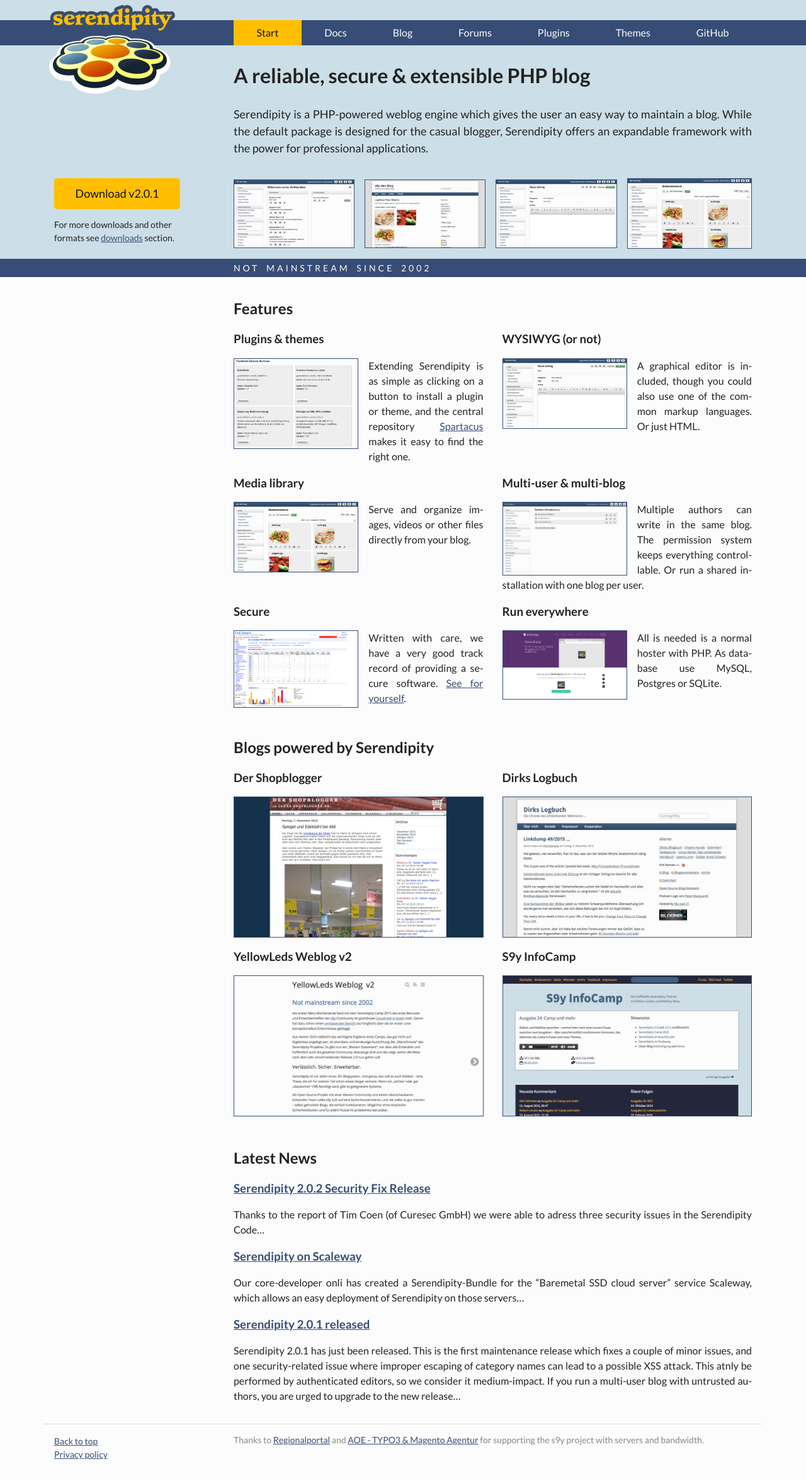
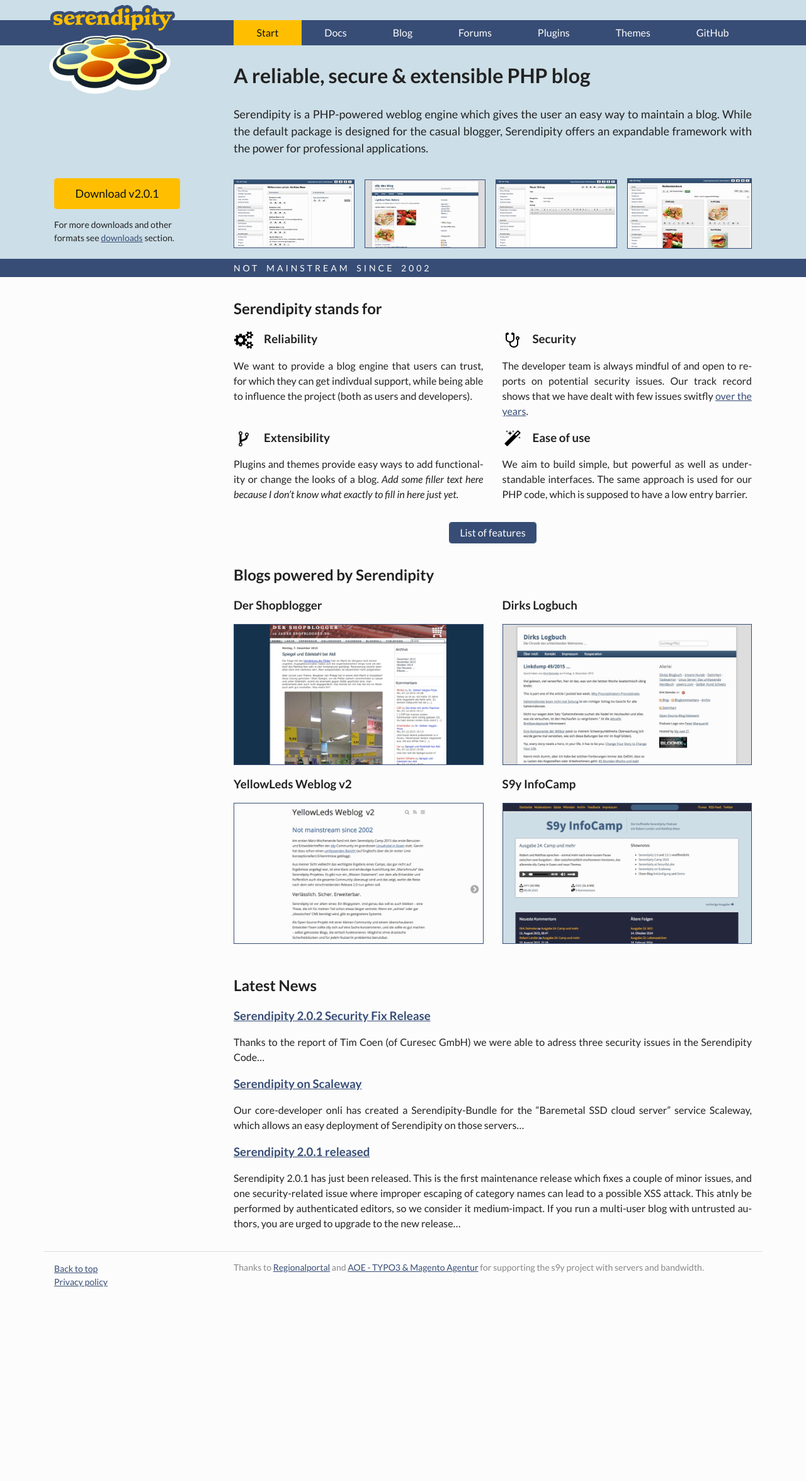
Before and after one commit to s9y/s9y.github.io, a Jekyll site: the page built from index.md, in a window 1280 px wide. Shown: the whole page at 63% size. Built offline with Jekyll 4.4.1, drawn with Linux system fonts in a browser that asks for light colours; nearby versions of some CDN libraries; after the commit the page ends 2078 px from its top, so only the background shows below that.

Commit message:
Revamped 'Features' section on start page
- Use 4 items in the features section instead of 6
- Use icons next to headings instead of screenshots next to copy
- Add a button link to separate 'Features' page
- Add new icons assets
- Remove obsolete screenhot image assets

```diff
--- a/_sass/modules/_features.scss
+++ b/_sass/modules/_features.scss
@@ -5,14 +5,24 @@
 
     @include clearfix;
 
-    margin-bottom: 2rem;
-
     h3 {
         margin: 0;
     }
 
+    img {
+        box-sizing: border-box;
+        float: left;
+        height: 32px;
+        margin: 0 1rem 0 0;
+        width: 32px;
+    }
+
     li {
         @include clearfix;
+
+        > p {
+            clear: left;
+        }
 
         @media screen and (min-width: $md) {
             @include grid-box(6);
@@ -27,23 +37,28 @@
             padding-right: 0;
         }
     }
+}
 
-    img {
-        border: 1px solid $s9y-blue-dark;
-        box-sizing: border-box;
-        float: left;
-        margin-right: 1rem;
-        opacity: 1;
-        transition: opacity .25s linear;
-        width: 33%;
+.features-more {
+    margin-bottom: 2rem;
+    text-align: center;
+}
 
-        &:hover {
-            opacity: .5;
-            transition: opacity .25s linear;
-        }
+.button-link {
+    @include flat-button($s9y-blue-dark, $white, 4px, $s9y-blue-very);
 
-        @media screen and (min-width: $lg) {
-            width: 50%;
-        }
+    box-sizing: border-box;
+    line-height: 1.5;
+    margin: 0;
+    padding: .25rem 1rem;
+    transition: all .25s linear;
+
+    &,
+    &:visited {
+        color: $white;
+    }
+
+    &:hover {
+        transition: all .25s linear;
     }
 }
--- a/_sass/modules/_showcase.scss
+++ b/_sass/modules/_showcase.scss
@@ -43,7 +43,6 @@
 }
 
 .download-link {
-    // @include gradient-button($s9y-orange, $off-black);
     @include flat-button($s9y-orange, $black, 4px, $s9y-blue-dark);
 
     box-sizing: border-box;
--- a/index.md
+++ b/index.md
@@ -4,29 +4,28 @@ title: Serendipity -  A reliable, secure and extensible PHP blog
 ---
 
 <section id="home-features" markdown="1">
-## Features
+## Serendipity stands for
 
-* ### Plugins & themes
-  [![List of plugins](/img/screenshots/plugin-installation.png)](/img/screenshots/plugin-installation.png)
-  Extending Serendipity is as simple as clicking on a button to install a plugin or theme, and the central repository [Spartacus](http://spartacus.s9y.org) makes it easy to find the right one.
-* ### WYSIWYG (or not)
-  [![The editor](/img/screenshots/03_editor.jpg)](/img/screenshots/03_editor.jpg) A graphical editor is included, though you could also use one of the common markup languages. Or just HTML.
-* ### Media library
-  [![The library](/img/screenshots/04_media.jpg)](/img/screenshots/04_media.jpg) Serve and organize images, videos or other files directly from your blog.
-* ### Multi-user & multi-blog
-  [![List of authors](/img/screenshots/authors.png)](/img/screenshots/authors.png) Multiple authors can write in the same blog. The permission system keeps everything controllable. Or run a shared installation with one blog per user.
-* ### Secure
-  [![List of security issues, 4 in 2015](/img/cve-details.png)](/img/cve-details.png) Written with care, we have a very good track record of providing a secure software. [See for yourself](http://www.cvedetails.com/product/3867/S9Y-Serendipity.html?vendor_id=2214).
-* ### Run everywhere
-  [![An example hoster](/img/hoster-example.png)](/img/hoster-example.png) All is needed is a normal hoster with PHP. As database use MySQL, Postgres or SQLite.
+* ### ![](/img/icons/cogs.png) Reliability
+  We want to provide a blog engine that users can trust, for which they can get indivdual support, while being able to influence the project (both as users and developers).
+* ### ![](/img/icons/stethoscope.png) Security
+  The developer team is always mindful of and open to reports on potential security issues. Our track record shows that we have dealt with few issues switfly [over the years](http://www.cvedetails.com/product/3867/S9Y-Serendipity.html?vendor_id=2214).
+* ### ![](/img/icons/code-fork.png) Extensibility
+  Plugins and themes provide easy ways to add functionality or change the looks of a blog. *Add some filler text here because I don't know what exactly to fill in here just yet.*
+* ### ![](/img/icons/magic.png) Ease of use
+  We aim to build simple, but powerful as well as understandable interfaces. The same approach is used for our PHP code, which is supposed to have a low entry barrier.
 {:#featurelist}
+
+<div class="features-more">
+    <a class="button-link" href="/features.html">List of features</a>
+</div>
 </section>
 
 <section id="home-blogs" markdown="1">
 ## Blogs powered by Serendipity
 
 * ### Der Shopblogger
-  [![Der Blog des Shopbloggers](/img/blogs/shopblogger.jpg)](http://www.shopblogger.de/blog/)
+  [![Das Blog des Shopbloggers](/img/blogs/shopblogger.jpg)](http://www.shopblogger.de/blog/)
 * ### Dirks Logbuch
   [![Dirks Logbuck](/img/blogs/dirks_logbuch.jpg)](http://www.deimeke.net/dirk/blog/)
 * ### YellowLeds Weblog v2
```
Also changed, not shown: img/cve-details.png (deleted), img/hoster-example.png (deleted), img/icons/code-fork.png (added), img/icons/cogs.png (added), img/icons/magic.png (added), img/icons/stethoscope.png (added), img/screenshots/authors.png (deleted), img/screenshots/plugin-installation.png (deleted).
